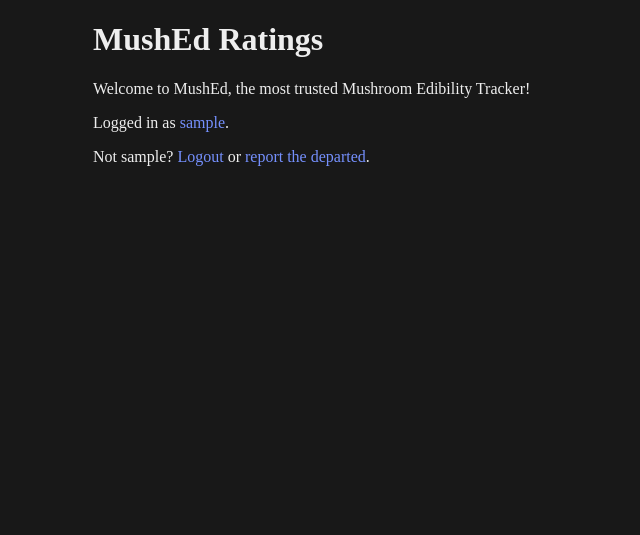
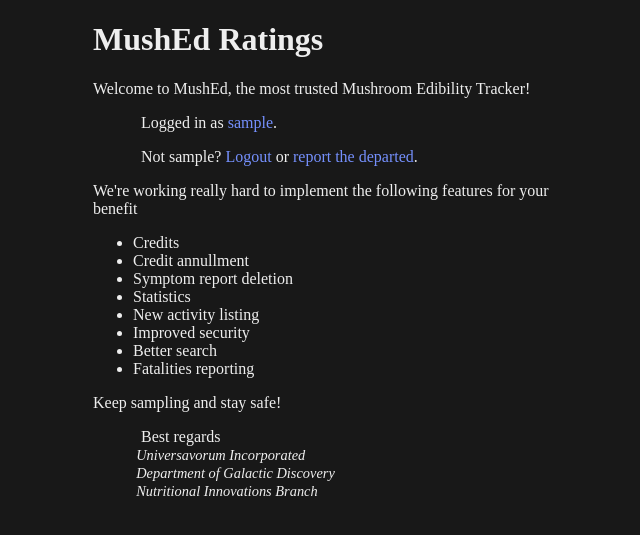
Before and after one commit to ramla/mushed-ratings, a Flask app: page / in a window 1280 px wide. Shown: the part 42-577 px from the top of the page, without its empty margins (297-937 px from the left). Run offline with Flask 3, Linux system fonts and the light colour scheme; the visitor is signed in with stand-in values (Sample User, id 1).

Commit message:
lore update

```diff
--- a/static/base.css
+++ b/static/base.css
@@ -106,3 +106,10 @@ details[open] summary {
     line-height: 150%;
     text-indent: 2ch;
 }
+.indented {
+    margin-left: 3em;
+}
+.signature {
+    font-style: italic;
+    font-size: 90%;
+}
--- a/templates/index.html
+++ b/templates/index.html
@@ -4,11 +4,29 @@
   <div class="base-container"><h1>MushEd Ratings</h1>
     <p>Welcome to MushEd, the most trusted Mushroom Edibility Tracker!</p>
     {% if session.user_id %}
-    <p>
+    <p class="indented">
       Logged in as <a href="{{ url_for('view_user', user_id=session.user_id) }}">{{ session.username }}</a>.
     </p>
-    <p>
+    <p class="indented">
       Not {{session.username}}? <a href="/logout">Logout</a> or <a href="{{ url_for('report_fatality', user_id=session.user_id) }}">report the departed</a>.
+    </p>
+    <p>We're working really hard to implement the following features for your benefit
+      <ul>
+        <li>Credits</li>
+        <li>Credit annullment</li>
+        <li>Symptom report deletion</li>
+        <li>Statistics</li>
+        <li>New activity listing</li>
+        <li>Improved security</li>
+        <li>Better search</li>
+        <li>Fatalities reporting</li>
+      </ul>
+    </p>
+    <p>Keep sampling and stay safe!</p>
+      <p><span class="indented">Best regards</span>
+      <br><span class="indented signature">Universavorum Incorporated</span>
+      <br><span class="indented signature">Department of Galactic Discovery</span>
+      <br><span class="indented signature">Nutritional Innovations Branch</span>
     </p>
     {% else %}
       <div class="info-expander">
@@ -28,6 +46,7 @@
                       <a href="{{ url_for('register') }}">Create your account now</a> and
                       <a href="{{ url_for('create_report') }}">report your findings</a> to claim your well earned credits*.
                       Remember to check back on <a href="{{ url_for('all_reports') }}">what others have tasted</a>!</p>
+                      <p>Pro tip: When eating a mushroom for the first time, it's safer to try it blanched first.</p>
                       <span class="fine-print">* Not yet implemented</span>
                   </div>
           </details>
@@ -47,6 +66,5 @@
     </form>
     <p>...or register <a href="{{ url_for('register') }}">here</a>!</p>
     {% endif %}
-    <p>{{ visits }}</p>
   </div>
 {% endblock %}
```
